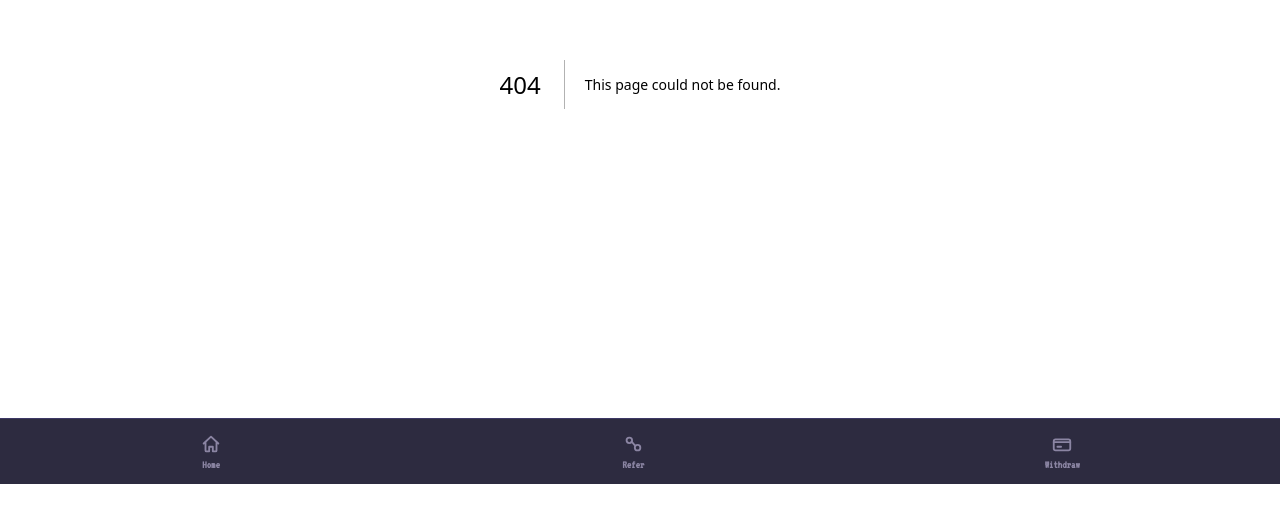
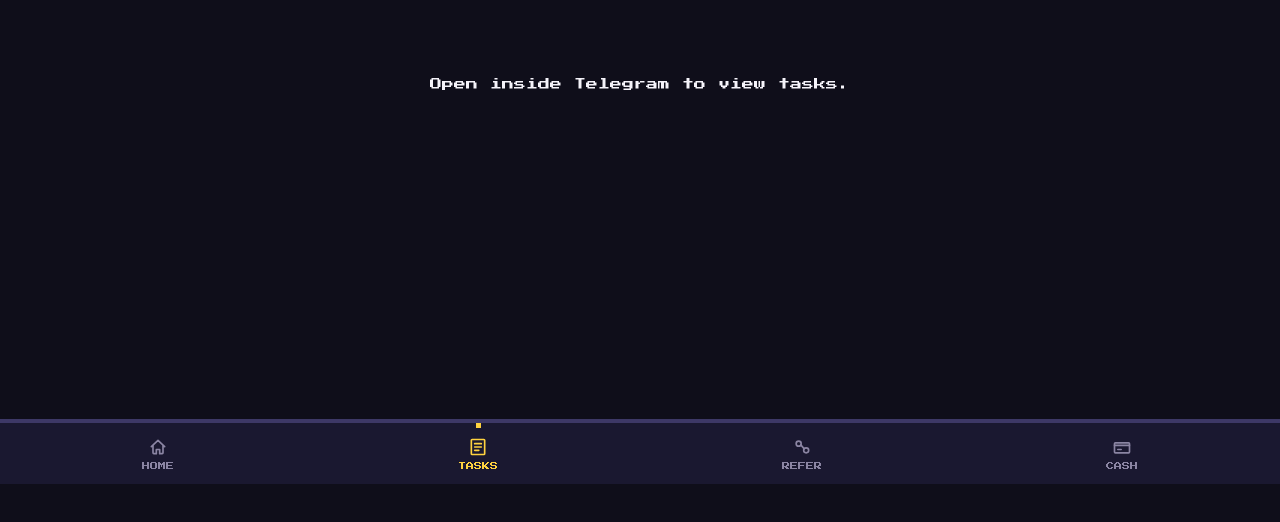
Before and after one commit to turtle-t/SolTap, a Next.js app: page /tasks in a window 1280 px wide. Before the commit this address had no page. Shown: the part 316-838 px from the top of the page. Built offline with nearby package versions, Linux system fonts and the light colour scheme.

Commit message:
new fetures

```diff
--- /dev/null
+++ b/app/api/tasks-status/route.ts
@@ -0,0 +1,57 @@
+import { NextRequest, NextResponse } from 'next/server';
+import { verifyTelegramInitData } from '@/lib/telegram';
+import { sql } from '@/lib/db';
+
+const DAILY_BONUS_THRESHOLD = 50;
+const DAILY_BONUS_POINTS = 100;
+const STREAK_DAYS_REQUIRED = 7;
+const STREAK_BONUS_POINTS = 1000;
+const POINTS_PER_DOLLAR = 1000;
+
+export async function POST(req: NextRequest) {
+  try {
+    const { initData } = await req.json();
+    const verified = verifyTelegramInitData(initData);
+    if (!verified) {
+      return NextResponse.json({ error: 'Invalid Telegram data' }, { status: 401 });
+    }
+
+    const userResult = await sql`
+      SELECT id FROM users WHERE telegram_id = ${verified.user.id}
+    `;
+    if (userResult.length === 0) {
+      return NextResponse.json({ error: 'User not found' }, { status: 404 });
+    }
+    const userId = userResult[0].id;
+
+    const todayResult = await sql`
+      SELECT verified_ad_count, daily_bonus_paid FROM daily_activity
+      WHERE user_id = ${userId} AND activity_date = CURRENT_DATE
+    `;
+    const streakResult = await sql`
+      SELECT current_streak_days FROM streaks WHERE user_id = ${userId}
+    `;
+
+    const todayCount = todayResult[0]?.verified_ad_count || 0;
+    const dailyBonusPaid = todayResult[0]?.daily_bonus_paid || false;
+    const streakDays = streakResult[0]?.current_streak_days || 0;
+
+    return NextResponse.json({
+      daily: {
+        current: todayCount,
+        target: DAILY_BONUS_THRESHOLD,
+        rewardUsd: DAILY_BONUS_POINTS / POINTS_PER_DOLLAR,
+        completed: dailyBonusPaid,
+      },
+      streak: {
+        current: streakDays,
+        target: STREAK_DAYS_REQUIRED,
+        rewardUsd: STREAK_BONUS_POINTS / POINTS_PER_DOLLAR,
+      },
+    });
+
+  } catch (error) {
+    console.error('Tasks status error:', error);
+    return NextResponse.json({ error: 'Internal server error' }, { status: 500 });
+  }
+}
--- /dev/null
+++ b/app/tasks/page.tsx
@@ -0,0 +1,111 @@
+'use client';
+
+import { useEffect, useState } from 'react';
+
+declare global {
+  interface Window {
+    Telegram: any;
+  }
+}
+
+interface TaskData {
+  daily: { current: number; target: number; rewardUsd: number; completed: boolean };
+  streak: { current: number; target: number; rewardUsd: number };
+}
+
+export default function TasksPage() {
+  const [data, setData] = useState<TaskData | null>(null);
+  const [loading, setLoading] = useState(true);
+
+  useEffect(() => {
+    async function load() {
+      const tg = window.Telegram?.WebApp;
+      if (!tg?.initData) { setLoading(false); return; }
+
+      const res = await fetch('/api/tasks-status', {
+        method: 'POST', headers: { 'Content-Type': 'application/json' },
+        body: JSON.stringify({ initData: tg.initData }),
+      });
+      const result = await res.json();
+      if (res.ok) setData(result);
+      setLoading(false);
+    }
+    load();
+  }, []);
+
+  if (loading) return <main style={styles.centerScreen}>LOADING...</main>;
+  if (!data) return <main style={styles.centerScreen}>Open inside Telegram to view tasks.</main>;
+
+  const dailyPct = Math.min((data.daily.current / data.daily.target) * 100, 100);
+  const streakPct = Math.min((data.streak.current / data.streak.target) * 100, 100);
+
+  return (
+    <main style={styles.page}>
+      <p className="pixel-font" style={styles.eyebrow}>QUESTS</p>
+      <h1 className="pixel-font" style={styles.heading}>TASKS</h1>
+
+      {/* Daily task */}
+      <div style={styles.card}>
+        <div style={styles.cardHeader}>
+          <span className="pixel-font" style={styles.cardTitle}>DAILY GRIND</span>
+          <span className="pixel-font" style={styles.reward}>+${data.daily.rewardUsd.toFixed(2)}</span>
+        </div>
+        <p style={styles.cardDesc}>Watch {data.daily.target} ads today to earn a bonus.</p>
+        <div style={styles.barTrack}>
+          <div style={{ ...styles.barFill, width: `${dailyPct}%`, background: 'var(--coin-gold)' }} />
+        </div>
+        <p className="pixel-font" style={styles.barLabel}>
+          {data.daily.current} / {data.daily.target} {data.daily.completed ? '— CLAIMED ✓' : ''}
+        </p>
+      </div>
+
+      {/* Streak task */}
+      <div style={styles.card}>
+        <div style={styles.cardHeader}>
+          <span className="pixel-font" style={styles.cardTitle}>7-DAY STREAK</span>
+          <span className="pixel-font" style={styles.reward}>+${data.streak.rewardUsd.toFixed(2)}</span>
+        </div>
+        <p style={styles.cardDesc}>Hit your daily goal 7 days in a row.</p>
+        <div style={styles.dotsRow}>
+          {Array.from({ length: data.streak.target }).map((_, i) => (
+            <div key={i} style={{
+              ...styles.dot,
+              background: i < data.streak.current ? 'var(--coin-teal)' : 'var(--surface)',
+              borderColor: i < data.streak.current ? 'var(--coin-teal)' : 'var(--border)',
+            }}>
+              {i < data.streak.current ? '🔥' : ''}
+            </div>
+          ))}
+        </div>
+        <p className="pixel-font" style={styles.barLabel}>
+          DAY {data.streak.current} / {data.streak.target}
+        </p>
+      </div>
+
+      <div style={styles.hint}>
+        Both tasks progress automatically as you watch ads on the Home tab.
+      </div>
+    </main>
+  );
+}
+
+const styles: Record<string, React.CSSProperties> = {
+  page: { padding: '24px 20px', maxWidth: '480px', margin: '0 auto', textAlign: 'center' },
+  centerScreen: { padding: '20px', textAlign: 'center', minHeight: '100vh', display: 'flex', alignItems: 'center', justifyContent: 'center', fontFamily: "'Press Start 2P', monospace", fontSize: '12px' },
+  eyebrow: { fontSize: '9px', color: 'var(--text-muted)', letterSpacing: '2px', marginBottom: '6px' },
+  heading: { fontSize: '16px', margin: '0 0 20px' },
+  card: {
+    background: 'var(--surface)', border: '4px solid var(--border)', borderRadius: '4px',
+    padding: '18px', marginBottom: '18px', boxShadow: '5px 5px 0 rgba(0,0,0,0.4)', textAlign: 'left',
+  },
+  cardHeader: { display: 'flex', justifyContent: 'space-between', alignItems: 'center', marginBottom: '8px' },
+  cardTitle: { fontSize: '11px', color: 'var(--text)' },
+  reward: { fontSize: '11px', color: 'var(--coin-gold)' },
+  cardDesc: { fontSize: '14px', color: 'var(--text-muted)', margin: '0 0 14px' },
+  barTrack: { width: '100%', height: '14px', background: '#0f0e1a', border: '2px solid var(--border)', borderRadius: '3px', overflow: 'hidden' },
+  barFill: { height: '100%', transition: 'width 0.3s ease' },
+  barLabel: { fontSize: '9px', color: 'var(--text-muted)', marginTop: '8px', textAlign: 'right' },
+  dotsRow: { display: 'flex', gap: '6px', justifyContent: 'center', marginBottom: '4px' },
+  dot: { width: '28px', height: '28px', border: '2px solid', borderRadius: '4px', display: 'flex', alignItems: 'center', justifyContent: 'center', fontSize: '14px' },
+  hint: { fontSize: '13px', color: 'var(--text-muted)', marginTop: '10px' },
+};
--- a/components/BottomNav.tsx
+++ b/components/BottomNav.tsx
@@ -3,9 +3,10 @@
 import { usePathname, useRouter } from 'next/navigation';
 
 const TABS = [
-  { href: '/', label: 'Home', icon: HomeIcon },
-  { href: '/referral', label: 'Refer', icon: ReferIcon },
-  { href: '/withdraw', label: 'Withdraw', icon: WithdrawIcon },
+  { href: '/', label: 'HOME', icon: HomeIcon },
+  { href: '/tasks', label: 'TASKS', icon: TasksIcon },
+  { href: '/referral', label: 'REFER', icon: ReferIcon },
+  { href: '/withdraw', label: 'CASH', icon: WithdrawIcon },
 ];
 
 export default function BottomNav() {
@@ -24,7 +25,7 @@
             style={styles.tabButton}
           >
             <Icon active={active} />
-            <span style={{ ...styles.label, color: active ? 'var(--text)' : 'var(--text-muted)' }}>
+            <span className="pixel-font" style={{ ...styles.label, color: active ? 'var(--coin-gold)' : 'var(--text-muted)' }}>
               {tab.label}
             </span>
             {active && <span style={styles.activeDot} />}
@@ -37,43 +38,37 @@
 
 function HomeIcon({ active }: { active: boolean }) {
   return (
-    <svg width="22" height="22" viewBox="0 0 24 24" fill="none">
+    <svg width="20" height="20" viewBox="0 0 24 24" fill="none">
       <path d="M4 11.5L12 4l8 7.5M6 10v9a1 1 0 001 1h3v-5h4v5h3a1 1 0 001-1v-9"
-        stroke={active ? 'url(#g1)' : 'var(--text-muted)'} strokeWidth="2" strokeLinecap="round" strokeLinejoin="round" />
-      <defs>
-        <linearGradient id="g1" x1="0" y1="0" x2="24" y2="24">
-          <stop stopColor="#9945FF" /><stop offset="1" stopColor="#14F195" />
-        </linearGradient>
-      </defs>
+        stroke={active ? 'var(--coin-gold)' : 'var(--text-muted)'} strokeWidth="2" strokeLinecap="round" strokeLinejoin="round" />
+    </svg>
+  );
+}
+
+function TasksIcon({ active }: { active: boolean }) {
+  return (
+    <svg width="20" height="20" viewBox="0 0 24 24" fill="none">
+      <rect x="4" y="3" width="16" height="18" rx="1" stroke={active ? 'var(--coin-gold)' : 'var(--text-muted)'} strokeWidth="2" />
+      <path d="M8 8h8M8 12h8M8 16h5" stroke={active ? 'var(--coin-gold)' : 'var(--text-muted)'} strokeWidth="2" strokeLinecap="round" />
     </svg>
   );
 }
 
 function ReferIcon({ active }: { active: boolean }) {
   return (
-    <svg width="22" height="22" viewBox="0 0 24 24" fill="none">
-      <circle cx="8" cy="8" r="3" stroke={active ? 'url(#g2)' : 'var(--text-muted)'} strokeWidth="2" />
-      <circle cx="17" cy="16" r="3" stroke={active ? 'url(#g2)' : 'var(--text-muted)'} strokeWidth="2" />
-      <path d="M10.5 9.5L14.5 14" stroke={active ? 'url(#g2)' : 'var(--text-muted)'} strokeWidth="2" strokeLinecap="round" />
-      <defs>
-        <linearGradient id="g2" x1="0" y1="0" x2="24" y2="24">
-          <stop stopColor="#9945FF" /><stop offset="1" stopColor="#14F195" />
-        </linearGradient>
-      </defs>
+    <svg width="20" height="20" viewBox="0 0 24 24" fill="none">
+      <circle cx="8" cy="8" r="3" stroke={active ? 'var(--coin-gold)' : 'var(--text-muted)'} strokeWidth="2" />
+      <circle cx="17" cy="16" r="3" stroke={active ? 'var(--coin-gold)' : 'var(--text-muted)'} strokeWidth="2" />
+      <path d="M10.5 9.5L14.5 14" stroke={active ? 'var(--coin-gold)' : 'var(--text-muted)'} strokeWidth="2" strokeLinecap="round" />
     </svg>
   );
 }
 
 function WithdrawIcon({ active }: { active: boolean }) {
   return (
-    <svg width="22" height="22" viewBox="0 0 24 24" fill="none">
-      <rect x="3" y="7" width="18" height="12" rx="2" stroke={active ? 'url(#g3)' : 'var(--text-muted)'} strokeWidth="2" />
-      <path d="M3 10h18M7 15h4" stroke={active ? 'url(#g3)' : 'var(--text-muted)'} strokeWidth="2" strokeLinecap="round" />
-      <defs>
-        <linearGradient id="g3" x1="0" y1="0" x2="24" y2="24">
-          <stop stopColor="#9945FF" /><stop offset="1" stopColor="#14F195" />
-        </linearGradient>
-      </defs>
+    <svg width="20" height="20" viewBox="0 0 24 24" fill="none">
+      <rect x="3" y="7" width="18" height="12" rx="1" stroke={active ? 'var(--coin-gold)' : 'var(--text-muted)'} strokeWidth="2" />
+      <path d="M3 10h18M7 15h4" stroke={active ? 'var(--coin-gold)' : 'var(--text-muted)'} strokeWidth="2" strokeLinecap="round" />
     </svg>
   );
 }
@@ -86,9 +81,8 @@
     right: 0,
     display: 'flex',
     justifyContent: 'space-around',
-    background: 'rgba(28, 25, 48, 0.92)',
-    backdropFilter: 'blur(12px)',
-    borderTop: '1px solid var(--border)',
+    background: 'var(--surface)',
+    borderTop: '4px solid var(--border)',
     padding: '10px 0 calc(10px + env(safe-area-inset-bottom))',
     zIndex: 500,
   },
@@ -98,21 +92,19 @@
     display: 'flex',
     flexDirection: 'column',
     alignItems: 'center',
-    gap: '4px',
-    padding: '4px 18px',
+    gap: '5px',
+    padding: '4px 8px',
     cursor: 'pointer',
     position: 'relative',
   },
   label: {
-    fontSize: '11px',
-    fontWeight: 600,
+    fontSize: '8px',
   },
   activeDot: {
     position: 'absolute',
     top: '-10px',
-    width: '4px',
-    height: '4px',
-    borderRadius: '50%',
-    background: 'var(--accent-teal)',
+    width: '5px',
+    height: '5px',
+    background: 'var(--coin-gold)',
   },
 };
```
